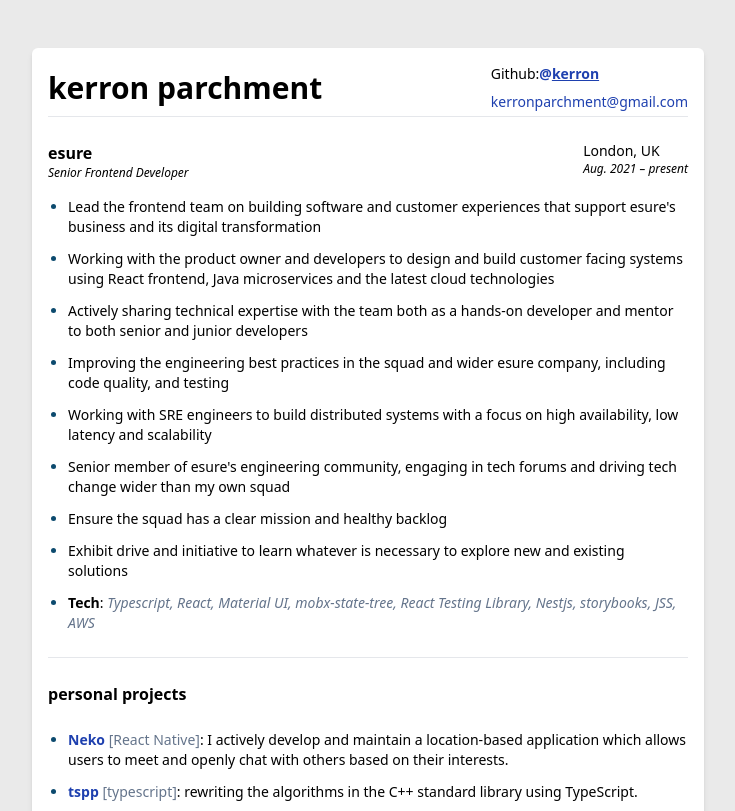
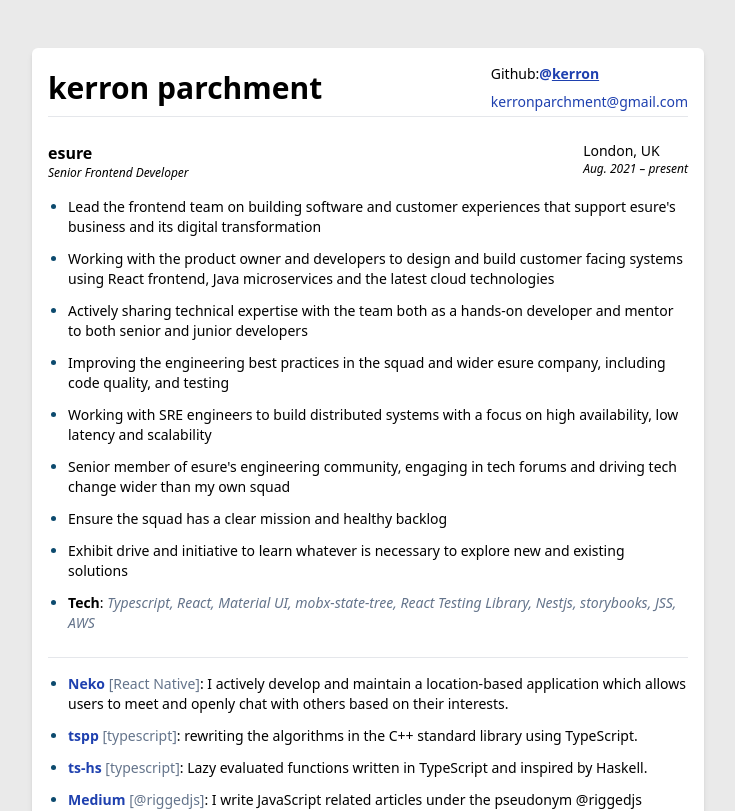
Before and after one commit to kerron/kerron-dev, a Next.js app: page / in a window 1280 px wide. Shown: the top 811 px of the page, without its empty margins (272-1007 px from the left). Built offline with nearby package versions, Linux system fonts and the light colour scheme.

Commit message:
feat: remove personal project heading

```diff
--- a/components/Home.tsx
+++ b/components/Home.tsx
@@ -78,11 +78,6 @@
 
       <hr />
       <div>
-        <div className="flex justify-between my-6">
-          <div className="flex flex-col">
-            <span className="font-semibold">personal projects</span>
-          </div>
-        </div>
         <ul className="mt-4 marker:text-sky-900 list-disc pl-5 space-y-3 text-sm">
           <li>
             <a
```
